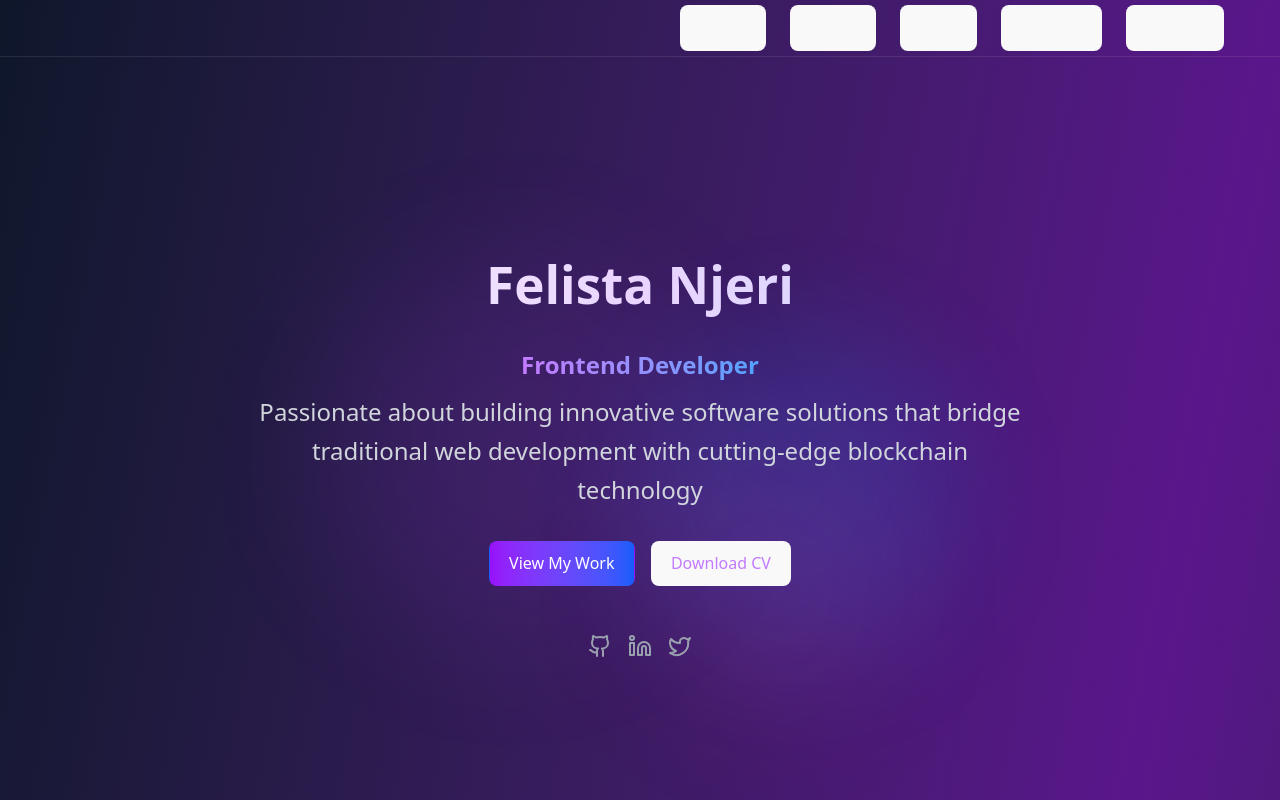
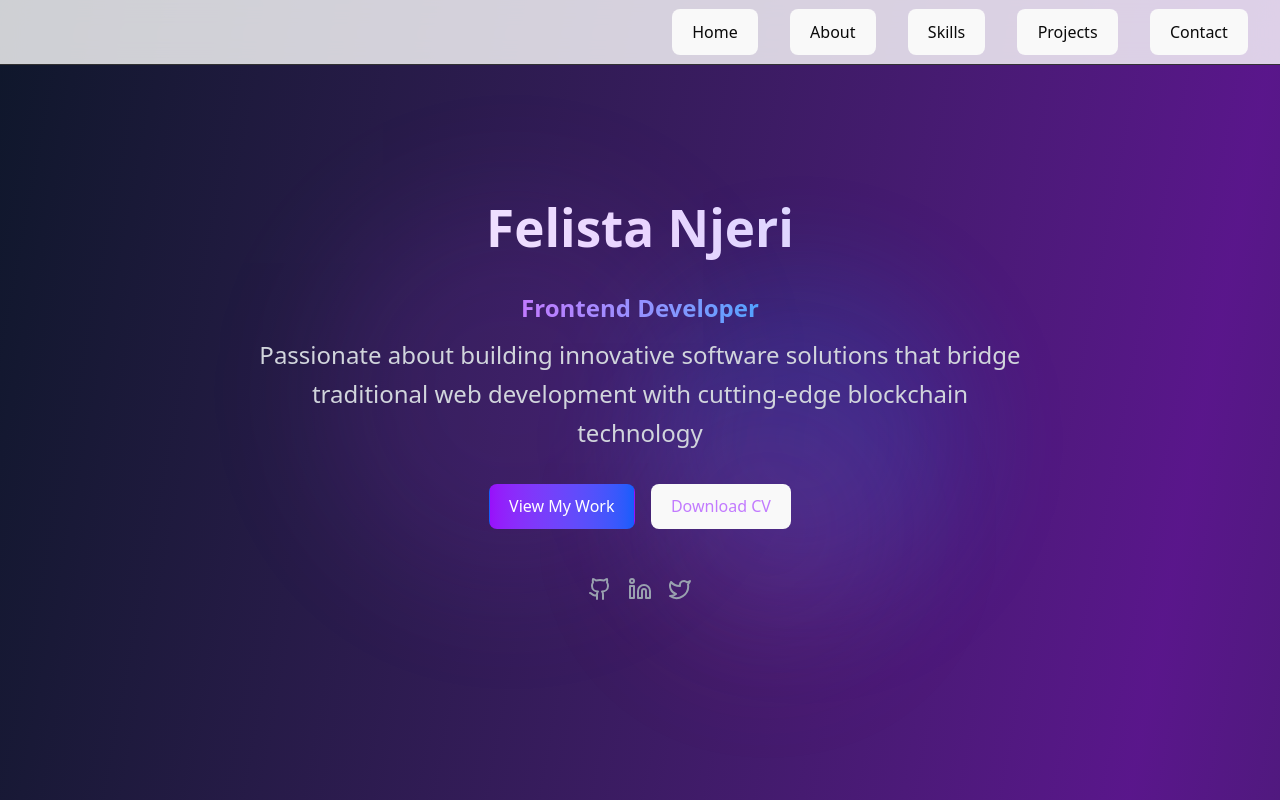
Before and after one commit to Felista-Njeri/portfolio, a React (Vite) app: page / in a window 1280 px wide. Shown: the top 800 px of the page. Built offline with nearby package versions, Linux system fonts and the light colour scheme.

Commit message:
fix: new navbar styling

```diff
--- a/src/components/Navbar.tsx
+++ b/src/components/Navbar.tsx
@@ -21,43 +21,49 @@ const Navbar = () => {
   ];
 
   return (
-    <header className="container m-auto sticky top-0 z-50 border-b border-border/10 overflow-x-hidden">
-      <div className="container m-auto h-14 flex items-center pr-4 overflow-x-hidden">
-        <nav className="ml-auto hidden md:flex items-center space-x-6 pr-10">
-          {navLinks.map((link) => (
-            <button
-              key={link.name}
-              onClick={() => scrollToSection(link.href)}
-              className="text-primary-foreground"
-            >
-              {link.name}
-            </button>
-          ))}
-        </nav>
-        {/* Mobile Menu Button */}
-        <button
-          className="ml-auto md:hidden text-purple-400"
-          onClick={() => setIsMobileMenuOpen(!isMobileMenuOpen)}
-          aria-label="Toggle menu"
-        >
-          {isMobileMenuOpen ? <X size={24} /> : <Menu size={24} />}
-        </button>
+    <nav className="fixed top-0 w-full bg-background/80 backdrop-blur-md z-50 border-b border-foreground/80">
+      <div className="container mx-auto px-4 sm:px-6 lg:px-8">
+        <div className="flex items-center h-16">
+          {/* Desktop Navigation */}
+          <div className="hidden md:flex items-center space-x-8 ml-auto">
+            {navLinks.map((link) => (
+              <button
+                key={link.name}
+                onClick={() => scrollToSection(link.href)}
+                className="font-medium text-foreground hover:underline transition-colors cursor-pointer"
+              >
+                {link.name}
+              </button>
+            ))}
+          </div>
+
+          {/* Mobile menu button */}
+          <button
+            onClick={() => setIsMobileMenuOpen(!isMobileMenuOpen)}
+            className="ml-auto md:hidden p-2 text-foreground"
+          >
+            {isMobileMenuOpen ? <X size={24} /> : <Menu size={24} />}
+          </button>
+        </div>
       </div>
+
       {/* Mobile Navigation */}
       {isMobileMenuOpen && (
-        <div className="md:hidden py-6 space-y-4 animate-fade-in bg-slate-900">
-          {navLinks.map((link) => (
-            <button
-             key={link.name}
-             onClick={() => scrollToSection(link.href)}
-             className="text-primary-foreground block w-full text-left hover:text-primary transition-smooth font-medium py-2"
-            >
-              {link.name}
-            </button>
-          ))}
+        <div className="md:hidden border-t border-foreground/80">
+          <div className="px-4 pt-2 pb-4 space-y-2">
+            {navLinks.map((link) => (
+              <button
+                key={link.name}
+                onClick={() => scrollToSection(link.href)}
+                className="text-foreground block w-full text-left hover:text-primary transition-smooth font-medium py-2"
+              >
+                {link.name}
+              </button>
+            ))}
+          </div>
         </div>
       )}
-    </header>
+    </nav>
   );
 };
 
```
